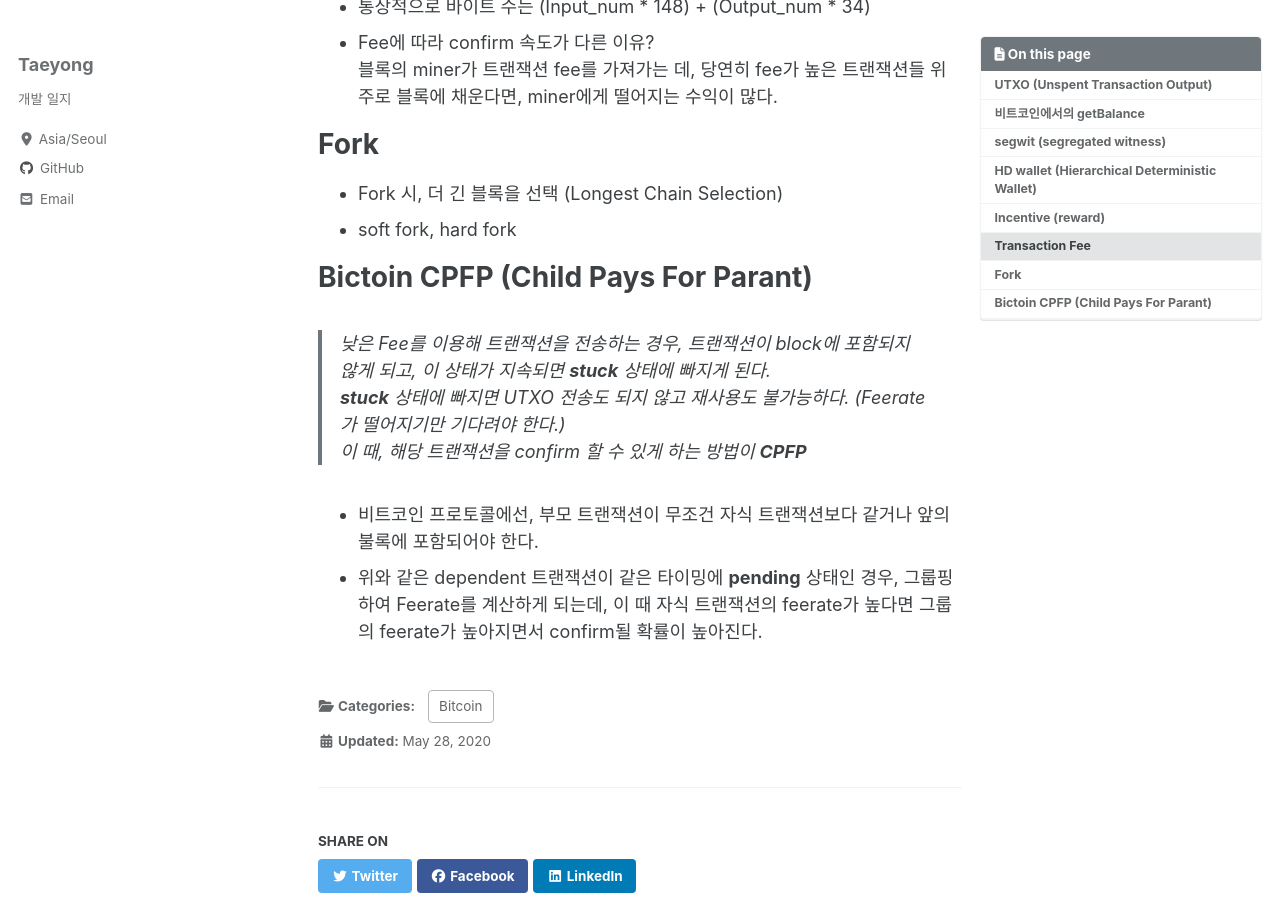
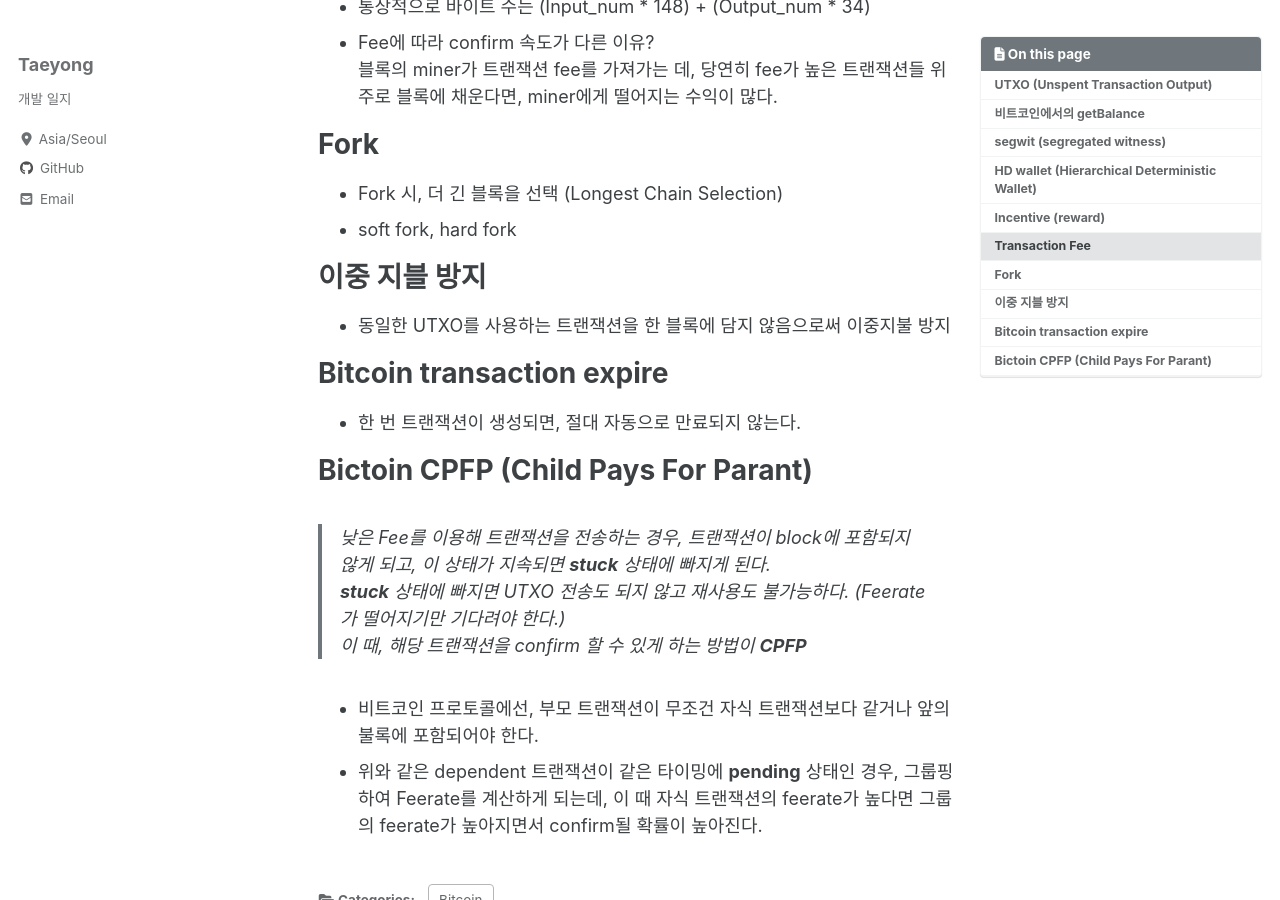
Before and after one commit to TaeYongHwang/TaeYongHwang.github.io, a Jekyll site: the page built from _posts/bitcoin/2020-05-28-bitcoin.md, in a window 1280 px wide and 900 px high, scrolled down 1459 px. Built offline with Jekyll 4.4.1, drawn with Linux system fonts in a browser that asks for light colours; cached includes are drawn as plain includes; nearby versions of some CDN libraries.

Commit message:
add some

```diff
--- a/_posts/bitcoin/2020-05-28-bitcoin.md
+++ b/_posts/bitcoin/2020-05-28-bitcoin.md
@@ -47,6 +47,11 @@ NonSegwit : [nVersion] [txins] [txouts] nLocktime]
 - Fork 시, 더 긴 블록을 선택 (Longest Chain Selection)
 - soft fork, hard fork
 
+# 이중 지블 방지
+- 동일한 UTXO를 사용하는 트랜잭션을 한 블록에 담지 않음으로써 이중지불 방지
+
+# Bitcoin transaction expire
+- 한 번 트랜잭션이 생성되면, 절대 자동으로 만료되지 않는다.
 
 # Bictoin CPFP (Child Pays For Parant)
 >낮은 Fee를 이용해 트랜잭션을 전송하는 경우, 트랜잭션이 block에 포함되지 않게 되고, 이 상태가 지속되면 __stuck__ 상태에 빠지게 된다.
```
